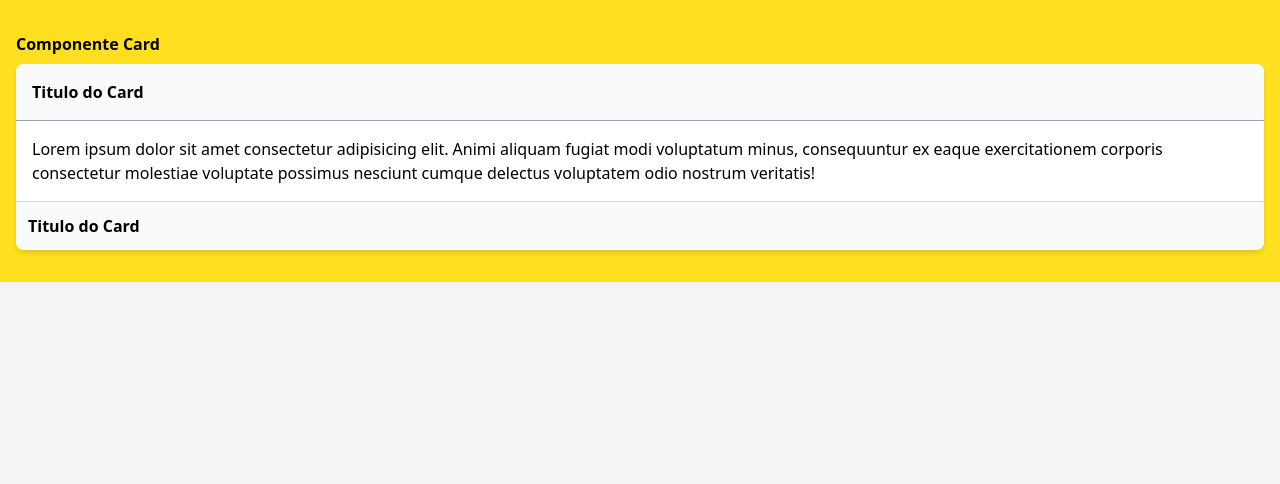
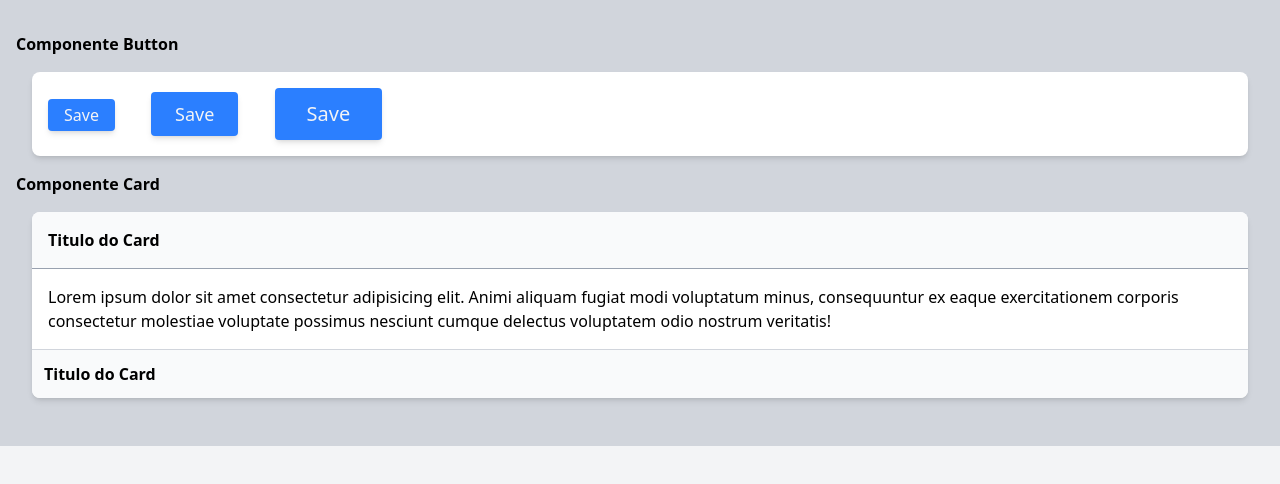
Before and after one commit to DevCarlos779/Curso-TailwinCSS, a website: page src/AulasComponentes.html in a window 1280 px wide. Drawn offline with Linux system fonts and the light colour scheme.

Commit message:
Aulas Componentes

```diff
--- a/src/Aula14.html
+++ b/src/AulasComponentes.html
@@ -7,12 +7,20 @@
     <title>Document</title>
 </head>
 <body class="bg-gray-100">
-    <div class="container mx-auto px-4 py-8 bg-yellow-300">
+    <div class="container mx-auto px-4 py-8 bg-gray-300">
+
+        <h6 class="font-bold mb-2">Componente Button</h6>
+
+        <div class="bg-white rounded-lg m-4 shadow-md overflow-hidden">
+            <button class="m-4 hover:bg-blue-800 cursor-pointer bg-blue-500 px-4 py-1 rounded shadow-md text-gray-100 text-md">Save</button>
+            <button class="m-4 hover:bg-blue-800 cursor-pointer bg-blue-500 px-6 py-2 rounded shadow-md text-gray-100 text-lg">Save</button>
+            <button class="m-4 hover:bg-blue-800 cursor-pointer bg-blue-500 px-8 py-3 rounded shadow-md text-gray-100 text-xl">Save</button>
+        </div>
+
+
         <h6 class="font-bold mb-2">Componente Card</h6>
 
-
-
-        <div class="bg-white rounded-lg shadow-md overflow-hidden">
+        <div class="bg-white rounded-lg m-4 shadow-md overflow-hidden">
 
             <div class="w-full bg-gray-50 p-4 border-b border-gray-400">
                 <h4 class="font-bold">Titulo do Card</h4>
```
Also changed, not shown: src/output.css.
